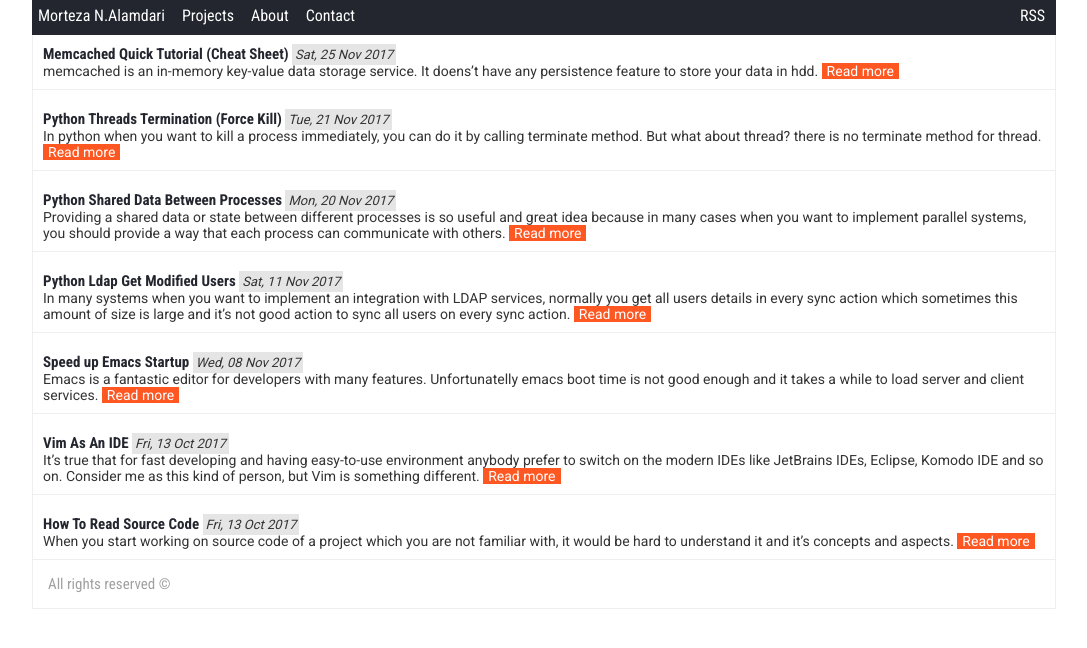
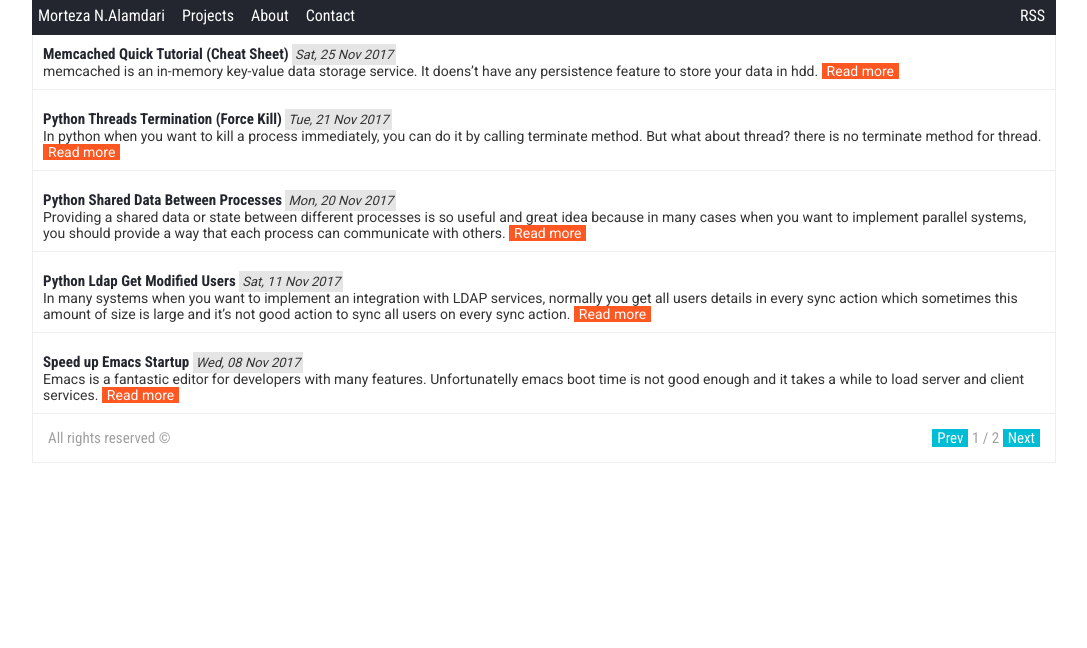
Before and after one commit to Mortezaipo/stage, a Jekyll site: the page built from index.html, in a window 1280 px wide. Shown: the top 648 px of the page, without its empty margins (96-1183 px from the left). Built offline with Jekyll 4.4.1, drawn with Linux system fonts in a browser that asks for light colours; the list of posts is cut into pages by our own code.

Commit message:
add pagination.

```diff
--- a/Gemfile
+++ b/Gemfile
@@ -20,6 +20,7 @@ gem "minima", "~> 2.0"
 # If you have any plugins, put them here!
 group :jekyll_plugins do
   gem "jekyll-feed", "~> 0.6"
+  gem "jekyll-paginate"
 end
 
 # Windows does not include zoneinfo files, so bundle the tzinfo-data gem
--- a/_config.yml
+++ b/_config.yml
@@ -14,3 +14,8 @@ permalink: /posts/:categories/:title/
 
 # Build settings
 markdown: kramdown
+
+plugins: [jekyll-paginate]
+
+paginate: 5
+paginate_path: "/posts/page:num/"
--- a/_includes/footer.html
+++ b/_includes/footer.html
@@ -1 +1,9 @@
 All rights reserved &copy;
+
+{% if paginator %}
+<div class="post-paginator">
+    <a href="{{paginator.previous_page_path}}" class="page-link">Prev</a>
+    <span>{{paginator.page}} / {{paginator.total_pages}}</span>
+    <a href="{{paginator.next_page_path}}" class="page-link">Next</a>
+</div>
+{% endif %}
--- a/inc/css/main.css
+++ b/inc/css/main.css
@@ -70,6 +70,16 @@ strong {
 .post .read-more {
     color: #FFF;
     background-color: #ff5722;
+    padding: 0 5px 0 5px;
+    text-decoration: none;
+    white-space: nowrap;
+}
+.post-paginator {
+    float: right;
+}
+.post-paginator .page-link {
+    color: #FFF;
+    background-color: #00BCD4;
     padding: 0 5px 0 5px;
     text-decoration: none;
     white-space: nowrap;
--- a/index.html
+++ b/index.html
@@ -1,7 +1,7 @@
 ---
 layout: default
 ---
-{% for post in site.posts %}
+{% for post in paginator.posts %}
 <article class="post">
   <div>
     <strong class="post-title">
```
Also changed, not shown: Gemfile.lock.
